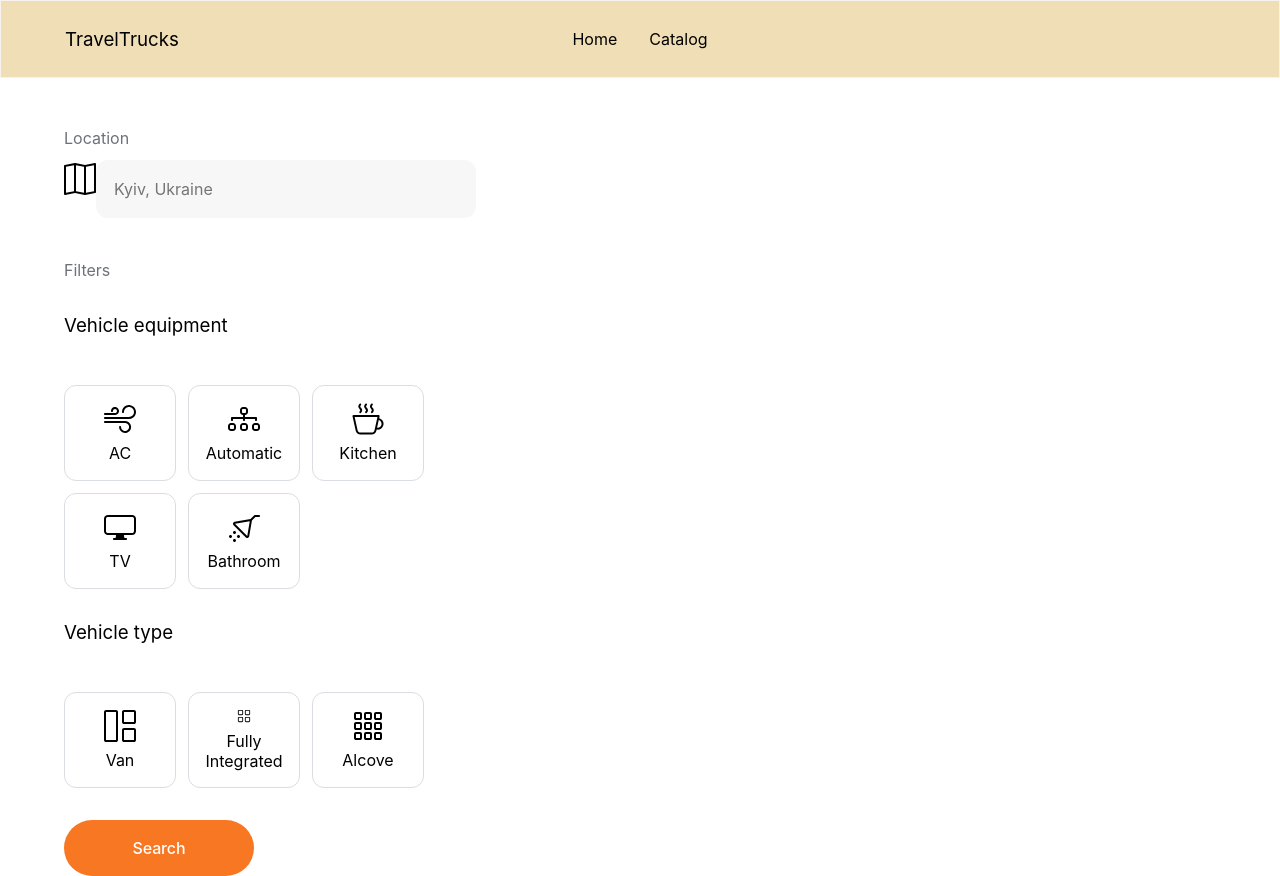
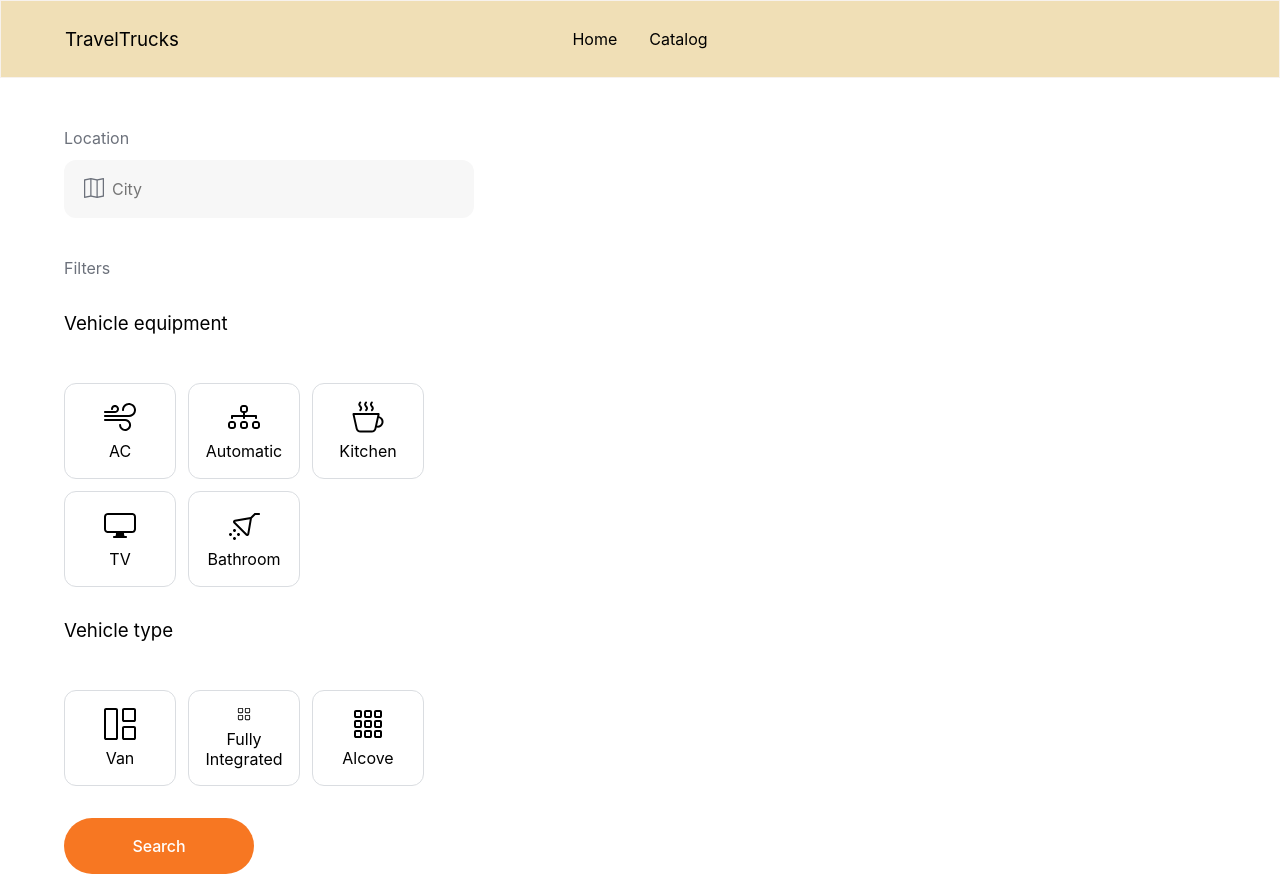
Before and after one commit to Verona0609/TravelTrucks, a React (Vite) app: page /catalog in a window 1280 px wide. Shown: the top 876 px of the page. Built offline with nearby package versions, Linux system fonts and the light colour scheme.

Commit message:
added icon location

```diff
--- a/src/components/Filter/Filter.jsx
+++ b/src/components/Filter/Filter.jsx
@@ -3,15 +3,12 @@ import css from './Filter.module.css';
 const Filter = () => {
   return (
     <div className={css.filter}>
-      <div>
-        <p className={css.location}>Location</p>
-        <Icon className={css.iconloc} id="icon-Map" size={32} />
-        <input
-          className={css.inputloc}
-          type="text"
-          placeholder="Kyiv, Ukraine"
-        />
+      <p className={css.location}>Location</p>
+      <div className={css.inputContainer}>
+        <Icon className={css.iconloc} id="icon-Map" size={20} />
+        <input className={css.inputloc} type="text" placeholder="City" />
       </div>
+
       <p className={css.title}>Filters</p>
       <div>
         <h3 className={css.name}>Vehicle equipment</h3>
--- a/src/components/Filter/Filter.module.css
+++ b/src/components/Filter/Filter.module.css
@@ -20,9 +20,14 @@
   margin-bottom: 32px;
 }
 
+.inputContainer {
+  position: relative;
+  height: 56px;
+  margin-bottom: 40px;
+}
 .inputloc {
   border-radius: 12px;
-  padding-left: 18px;
+  padding-left: 48px;
   line-height: 56px;
   width: 360px;
   height: 56px;
@@ -31,16 +36,20 @@
   font-family: var(--font-family);
   font-weight: 400;
   font-size: 16px;
-  line-height: 150%;
   color: var(--main);
   margin-bottom: 40px;
 }
 .iconloc {
-  display: inline-block;
-  color: black;
+  color: var(--gray);
   stroke: none;
   fill: currentColor;
+  position: absolute;
+  left: 20px;
+  top: 50%;
+  transform: translateY(-50%);
+  pointer-events: none;
 }
+
 .name {
   margin-bottom: 48px;
 }
```
